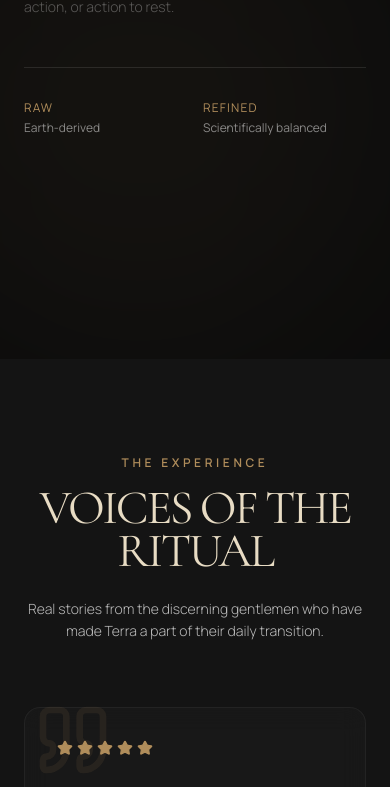
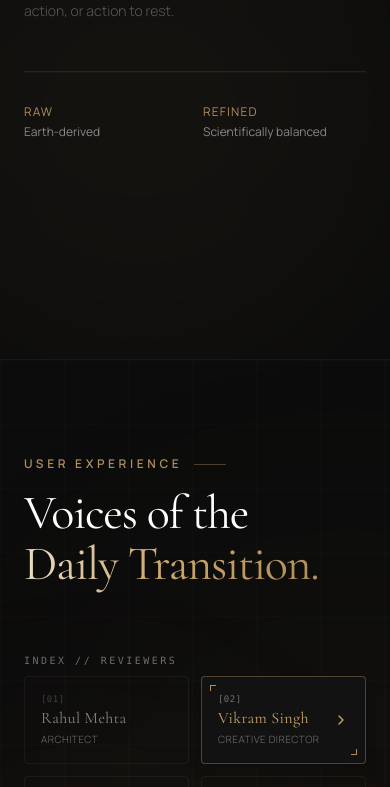
Before and after one commit to Nikhilsharma00101/Terra-man-s-company, a Next.js app: page / in a window 390 px wide. Shown: the part 3857-4644 px from the top of the page. Built offline with nearby package versions, Linux system fonts and the light colour scheme.

Commit message:
style: revamp Testimonials UI with interactive HUD layout

```diff
--- a/src/components/sections/Testimonials.tsx
+++ b/src/components/sections/Testimonials.tsx
@@ -1,184 +1,238 @@
 "use client";
 
-import { motion } from "framer-motion";
-import { Star, Quote } from "lucide-react";
+import { useState, useEffect, useRef } from "react";
+import { motion, AnimatePresence } from "framer-motion";
+import { Star, Quote, ChevronRight } from "lucide-react";
 
 const testimonials = [
   {
     id: 1,
+    tag: "MEHTA",
+    fullName: "Rahul Mehta",
+    role: "Architect",
     quote: "The Purifying Face Wash is an absolute game-changer. My skin feels deeply cleansed yet remarkably hydrated. The matte finish is perfect.",
-    author: "Rahul Mehta",
-    role: "Architect",
     rating: 5,
-    size: "large"
+    metric: "SKIN HYDRATION +42%"
   },
   {
     id: 2,
+    tag: "SINGH",
+    fullName: "Vikram Singh",
+    role: "Creative Director",
     quote: "The Signature Beard Oil tames my wild beard like nothing else. The sandalwood aroma is intoxicating and lasts all day. Pure luxury.",
-    author: "Vikram Singh",
-    role: "Creative Director",
     rating: 5,
-    size: "medium"
+    metric: "FOLLICLE SHEEN 10/10"
   },
   {
     id: 3,
+    tag: "KAPOOR",
+    fullName: "Aditya Kapoor",
+    role: "Founder",
     quote: "Terra has completely elevated my daily grooming routine into a mindful ritual. I feel grounded and confident every morning.",
-    author: "Aditya Kapoor",
-    role: "Founder",
     rating: 5,
-    size: "medium"
+    metric: "RITUAL COMPLIANCE 100%"
   },
   {
     id: 4,
+    tag: "VERMA",
+    fullName: "Zayn Verma",
+    role: "Photographer",
     quote: "Minimalist packaging, explosive results. This is what modern men's skincare should be.",
-    author: "Zayn Khan",
-    role: "Photographer",
     rating: 5,
-    size: "small"
+    metric: "MATTE DURATION 12H"
   }
 ];
 
 export function Testimonials() {
+  const [activeIndex, setActiveIndex] = useState(0);
+  const [isInteracted, setIsInteracted] = useState(false);
+  const autoplayTimerRef = useRef<NodeJS.Timeout | null>(null);
+
+  // Autoplay functionality
+  useEffect(() => {
+    if (isInteracted) {
+      if (autoplayTimerRef.current) {
+        clearInterval(autoplayTimerRef.current);
+      }
+      return;
+    }
+
+    autoplayTimerRef.current = setInterval(() => {
+      setActiveIndex((prev) => (prev + 1) % testimonials.length);
+    }, 6000);
+
+    return () => {
+      if (autoplayTimerRef.current) {
+        clearInterval(autoplayTimerRef.current);
+      }
+    };
+  }, [isInteracted]);
+
+  const handleSelect = (index: number) => {
+    setIsInteracted(true);
+    setActiveIndex(index);
+  };
+
+  const activeTestimonial = testimonials[activeIndex];
+
   return (
-    <section id="testimonials" className="relative bg-[#141414] py-24 lg:py-40 overflow-hidden">
-      {/* Ambient Background Glows */}
-      <div className="absolute top-1/3 right-1/4 w-[500px] h-[500px] bg-terra-bronze/5 rounded-full blur-[120px] pointer-events-none" />
-      <div className="absolute bottom-1/3 left-1/4 w-[400px] h-[400px] bg-white/5 rounded-full blur-[100px] pointer-events-none" />
+    <section id="testimonials" className="relative bg-[#0c0c0c] py-24 lg:py-40 overflow-hidden border-t border-white/5">
+      {/* Decorative background grid and ambient glows */}
+      <div className="absolute inset-0 bg-[linear-gradient(to_right,rgba(255,255,255,0.01)_1px,transparent_1px),linear-gradient(to_bottom,rgba(255,255,255,0.01)_1px,transparent_1px)] bg-[size:4rem_4rem] pointer-events-none z-0" />
+      <div className="absolute top-1/4 left-1/4 w-[500px] h-[500px] bg-terra-bronze/5 rounded-full blur-[140px] pointer-events-none z-0" />
+      <div className="absolute bottom-1/4 right-1/4 w-[400px] h-[400px] bg-terra-gold/3 rounded-full blur-[100px] pointer-events-none z-0" />
 
       <div className="container mx-auto px-6 lg:px-12 relative z-10">
 
         {/* Section Header */}
-        <div className="max-w-4xl mb-16 lg:mb-24 text-center mx-auto">
-          <span className="text-terra-bronze uppercase tracking-[0.3em] text-xs font-semibold block mb-4">
-            The Experience
-          </span>
-          <h2 className="text-5xl md:text-7xl font-serif text-terra-beige leading-[0.9] tracking-tighter mb-6">
-            VOICES OF THE RITUAL
+        <div className="max-w-4xl mb-16 lg:mb-24 text-left">
+          <div className="flex items-center gap-3 mb-4">
+            <span className="text-xs uppercase tracking-[0.3em] text-terra-bronze font-semibold">User Experience</span>
+            <div className="w-8 h-px bg-terra-bronze/40" />
+          </div>
+          <h2 className="text-5xl md:text-7xl font-serif text-white tracking-tight leading-[1.05] mb-6">
+            Voices of the<br />
+            <span className="text-transparent bg-clip-text bg-gradient-to-r from-terra-beige via-terra-gold to-terra-bronze">
+              Daily Transition.
+            </span>
           </h2>
-          <p className="text-white/70 max-w-md mx-auto text-sm md:text-base font-light leading-relaxed">
-            Real stories from the discerning gentlemen who have made Terra a part of their daily transition.
-          </p>
         </div>
 
-        {/* Unique Asymmetrical Layout */}
-        <div className="grid grid-cols-1 md:grid-cols-2 lg:grid-cols-3 gap-6 lg:gap-8">
+        {/* HUD Interactive Dashboard Grid */}
+        <div className="grid grid-cols-1 lg:grid-cols-12 gap-8 lg:gap-12 items-stretch">
 
-          {/* Card 1: Large (Spans 2 cols on desktop if we wanted, but let's do a vertical stagger instead) */}
-          <motion.div
-            initial={{ opacity: 0, y: 20 }}
-            whileInView={{ opacity: 1, y: 0 }}
-            transition={{ duration: 0.6 }}
-            viewport={{ once: true }}
-            className="col-span-1 md:col-span-2 lg:col-span-2 bg-[#1C1C1C]/50 backdrop-blur-md border border-white/5 p-8 lg:p-12 rounded-2xl flex flex-col justify-between hover:border-terra-bronze/20 transition-colors duration-500 group min-h-[350px]"
-          >
-            <div className="relative">
-              <Quote className="text-terra-bronze/10 w-20 h-20 absolute -top-10 -left-6 z-0" />
-              <div className="relative z-10">
-                <div className="flex gap-1 mb-6">
-                  {[...Array(5)].map((_, i) => (
-                    <Star key={i} className="w-4 h-4 fill-terra-bronze text-terra-bronze" />
-                  ))}
-                </div>
-                <p className="text-2xl md:text-3xl font-serif text-terra-beige leading-relaxed mb-8">
-                  &quot;{testimonials[0].quote}&quot;
-                </p>
+          {/* LEFT SIDE: Vertical Selector Tabs (5 Columns) */}
+          <div className="lg:col-span-5 flex flex-col justify-between gap-4">
+            <div className="space-y-4">
+              <span className="text-[10px] uppercase tracking-[0.25em] text-white/40 font-mono block mb-2">
+                INDEX // REVIEWERS
+              </span>
+
+              <div className="grid grid-cols-2 lg:grid-cols-1 gap-3">
+                {testimonials.map((t, index) => {
+                  const isActive = index === activeIndex;
+                  return (
+                    <button
+                      key={t.id}
+                      onClick={() => handleSelect(index)}
+                      className={`relative w-full text-left p-4 rounded-sm transition-all duration-300 border focus:outline-none flex items-center justify-between group cursor-pointer ${
+                        isActive
+                          ? "bg-[#121212] border-terra-bronze/40 shadow-lg text-white"
+                          : "bg-transparent border-white/5 hover:border-white/10 text-white/50 hover:text-white/80"
+                      }`}
+                    >
+                      {/* Active Bracket Indicators */}
+                      {isActive && (
+                        <>
+                          <div className="absolute top-2 left-2 w-1.5 h-1.5 border-t border-l border-terra-bronze pointer-events-none" />
+                          <div className="absolute bottom-2 right-2 w-1.5 h-1.5 border-b border-r border-terra-bronze pointer-events-none" />
+                        </>
+                      )}
+
+                      <div className="flex flex-col">
+                        <span className="text-[9px] font-mono tracking-wider opacity-40">
+                          [0{index + 1}]
+                        </span>
+                        <span className={`font-serif text-base tracking-wide transition-colors ${isActive ? 'text-terra-gold' : ''}`}>
+                          {t.fullName}
+                        </span>
+                        <span className="text-[10px] uppercase tracking-wider text-white/40 font-light mt-0.5">
+                          {t.role}
+                        </span>
+                      </div>
+
+                      <ChevronRight className={`w-4 h-4 opacity-0 transition-all duration-300 group-hover:opacity-100 ${isActive ? 'text-terra-gold translate-x-0 opacity-100' : '-translate-x-2'}`} />
+                    </button>
+                  );
+                })}
               </div>
             </div>
 
-            <div className="flex items-center gap-4 border-t border-white/5 pt-6">
-              <div className="w-12 h-12 bg-terra-bronze/20 rounded-full flex items-center justify-center text-terra-bronze font-serif text-xl">
-                {testimonials[0].author.charAt(0)}
+            {/* Stats Metric HUD bar */}
+            <div className="hidden lg:block border border-white/5 p-4 bg-black/40 rounded-sm font-mono text-[10px] uppercase tracking-widest text-white/30">
+              <div className="flex justify-between mb-1">
+                <span>RATING STATUS</span>
+                <span className="text-terra-gold">ACTIVE</span>
               </div>
-              <div>
-                <h4 className="text-white font-medium tracking-wide">{testimonials[0].author}</h4>
-                <p className="text-white/40 text-sm font-light">{testimonials[0].role}</p>
+              <div className="w-full bg-white/5 h-1 rounded-full overflow-hidden">
+                <motion.div
+                  initial={{ width: "0%" }}
+                  animate={{ width: "100%" }}
+                  transition={{ duration: 6, ease: "linear", repeat: Infinity }}
+                  className="bg-terra-bronze h-full"
+                />
               </div>
             </div>
-          </motion.div>
+          </div>
 
-          {/* Card 2: Medium */}
-          <motion.div
-            initial={{ opacity: 0, y: 20 }}
-            whileInView={{ opacity: 1, y: 0 }}
-            transition={{ duration: 0.6, delay: 0.2 }}
-            viewport={{ once: true }}
-            className="col-span-1 bg-[#1C1C1C]/80 backdrop-blur-md border border-white/5 p-8 rounded-2xl flex flex-col justify-between hover:border-terra-bronze/20 transition-colors duration-500 min-h-[350px]"
-          >
-            <div>
-              <div className="flex gap-1 mb-6">
-                {[...Array(5)].map((_, i) => (
-                  <Star key={i} className="w-4 h-4 fill-terra-bronze text-terra-bronze" />
-                ))}
-              </div>
-              <p className="text-lg font-light text-white/80 leading-relaxed mb-8 italic">
-                &quot;{testimonials[1].quote}&quot;
-              </p>
+          {/* RIGHT SIDE: Animated Testimonial Showcase Chamber (7 Columns) */}
+          <div className="lg:col-span-7 relative bg-[#121212] border border-white/5 rounded-sm p-8 lg:p-12 shadow-[0_20px_50px_rgba(0,0,0,0.6)] flex flex-col justify-between overflow-hidden min-h-[380px] lg:min-h-[460px]">
+
+            {/* Fine HUD framing inside showcase */}
+            <div className="absolute top-4 bottom-4 left-4 right-4 border border-terra-bronze/5 pointer-events-none z-0" />
+            <div className="absolute top-3 left-3 w-3 h-3 border-t border-l border-terra-bronze/35 pointer-events-none" />
+            <div className="absolute top-3 right-3 w-3 h-3 border-t border-r border-terra-bronze/35 pointer-events-none" />
+            <div className="absolute bottom-3 left-3 w-3 h-3 border-b border-l border-terra-bronze/35 pointer-events-none" />
+            <div className="absolute bottom-3 right-3 w-3 h-3 border-b border-r border-terra-bronze/35 pointer-events-none" />
+
+            {/* Rotating SVG telemetry dial */}
+            <div className="absolute -right-16 -top-16 opacity-[0.04] pointer-events-none z-0 select-none">
+              <svg className="w-[300px] h-[300px] animate-spin-slow-cw" viewBox="0 0 100 100">
+                <circle cx="50" cy="50" r="45" fill="none" stroke="currentColor" strokeWidth="0.5" strokeDasharray="2 4" className="text-white" />
+                <circle cx="50" cy="50" r="40" fill="none" stroke="currentColor" strokeWidth="0.8" strokeDasharray="20 5 2 5" className="text-white" />
+              </svg>
             </div>
 
-            <div className="flex items-center gap-4 border-t border-white/5 pt-6">
-              <div className="w-10 h-10 bg-white/10 rounded-full flex items-center justify-center text-white/70 font-serif">
-                {testimonials[1].author.charAt(0)}
-              </div>
-              <div>
-                <h4 className="text-white font-medium tracking-wide">{testimonials[1].author}</h4>
-                <p className="text-white/40 text-sm font-light">{testimonials[1].role}</p>
-              </div>
-            </div>
-          </motion.div>
+            <AnimatePresence mode="wait">
+              <motion.div
+                key={activeIndex}
+                initial={{ opacity: 0, y: 15 }}
+                animate={{ opacity: 1, y: 0 }}
+                exit={{ opacity: 0, y: -15 }}
+                transition={{ type: "spring" as const, stiffness: 200, damping: 20 }}
+                className="relative z-10 flex-1 flex flex-col justify-between"
+              >
+                <div>
+                  <div className="flex justify-between items-start mb-8 select-none">
+                    <Quote className="text-terra-bronze/10 w-16 h-16 absolute -top-8 -left-6" />
 
-          {/* Card 3: Medium */}
-          <motion.div
-            initial={{ opacity: 0, y: 20 }}
-            whileInView={{ opacity: 1, y: 0 }}
-            transition={{ duration: 0.6, delay: 0.4 }}
-            viewport={{ once: true }}
-            className="col-span-1 bg-[#1C1C1C]/80 backdrop-blur-md border border-white/5 p-8 rounded-2xl flex flex-col justify-between hover:border-terra-bronze/20 transition-colors duration-500 min-h-[350px]"
-          >
-            <div>
-              <div className="flex gap-1 mb-6">
-                {[...Array(5)].map((_, i) => (
-                  <Star key={i} className="w-4 h-4 fill-terra-bronze text-terra-bronze" />
-                ))}
-              </div>
-              <p className="text-lg font-light text-white/80 leading-relaxed mb-8 italic">
-                &quot;{testimonials[2].quote}&quot;
-              </p>
-            </div>
+                    {/* Stars */}
+                    <div className="flex gap-1">
+                      {[...Array(activeTestimonial.rating)].map((_, i) => (
+                        <Star key={i} className="w-3.5 h-3.5 fill-terra-bronze text-terra-bronze" />
+                      ))}
+                    </div>
 
-            <div className="flex items-center gap-4 border-t border-white/5 pt-6">
-              <div className="w-10 h-10 bg-white/10 rounded-full flex items-center justify-center text-white/70 font-serif">
-                {testimonials[2].author.charAt(0)}
-              </div>
-              <div>
-                <h4 className="text-white font-medium tracking-wide">{testimonials[2].author}</h4>
-                <p className="text-white/40 text-sm font-light">{testimonials[2].role}</p>
-              </div>
-            </div>
-          </motion.div>
+                    {/* HUD active client indicator */}
+                    <span className="text-[10px] font-mono text-white/30 tracking-widest">
+                      ID // TST_{activeTestimonial.tag}
+                    </span>
+                  </div>
 
-          {/* Card 4: Small / Accent (Spans 2 cols on desktop for a unique look) */}
-          <motion.div
-            initial={{ opacity: 0, y: 20 }}
-            whileInView={{ opacity: 1, y: 0 }}
-            transition={{ duration: 0.6, delay: 0.6 }}
-            viewport={{ once: true }}
-            className="col-span-1 md:col-span-2 bg-gradient-to-br from-terra-bronze/20 to-transparent backdrop-blur-md border border-terra-bronze/10 p-8 lg:p-10 rounded-2xl flex flex-col justify-between hover:border-terra-bronze/30 transition-colors duration-500"
-          >
-            <div className="flex flex-col md:flex-row justify-between md:items-center gap-6">
-              <p className="text-xl font-serif text-terra-beige leading-relaxed md:max-w-[70%]">
-                &quot;{testimonials[3].quote}&quot;
-              </p>
-              <div className="flex items-center gap-4">
-                <div className="w-10 h-10 bg-terra-beige text-terra-black rounded-full flex items-center justify-center font-bold">
-                  ZK
+                  <p className="text-xl md:text-2xl font-serif text-terra-beige leading-relaxed mb-8">
+                    &quot;{activeTestimonial.quote}&quot;
+                  </p>
                 </div>
-                <div>
-                  <h4 className="text-white font-medium tracking-wide">{testimonials[3].author}</h4>
-                  <p className="text-white/40 text-xs font-light">{testimonials[3].role}</p>
+
+                {/* Bottom author specs row */}
+                <div className="flex flex-col sm:flex-row justify-between items-start sm:items-end gap-4 border-t border-white/5 pt-6 select-none">
+                  <div className="flex items-center gap-4">
+                    <div className="w-12 h-12 bg-terra-bronze/10 border border-terra-bronze/35 rounded-sm flex items-center justify-center text-terra-gold font-serif text-xl font-medium">
+                      {activeTestimonial.fullName.charAt(0)}
+                    </div>
+                    <div>
+                      <h4 className="text-white font-serif text-lg tracking-wide">{activeTestimonial.fullName}</h4>
+                      <p className="text-white/40 text-xs font-mono uppercase tracking-wider">{activeTestimonial.role}</p>
+                    </div>
+                  </div>
+
+                  <div className="text-right font-mono text-[9px] uppercase tracking-widest text-terra-bronze">
+                    <span>{activeTestimonial.metric}</span>
+                  </div>
                 </div>
-              </div>
-            </div>
-          </motion.div>
+              </motion.div>
+            </AnimatePresence>
+          </div>
 
         </div>
 
```
